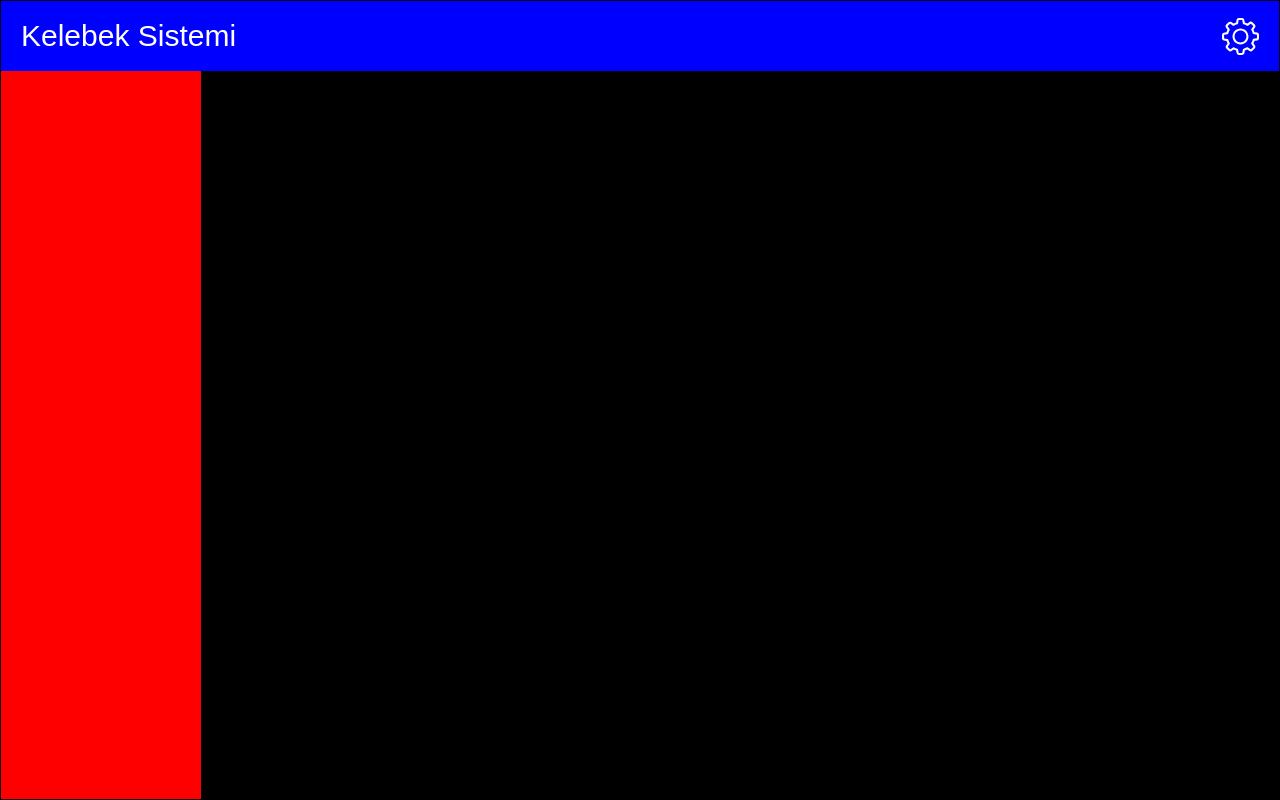
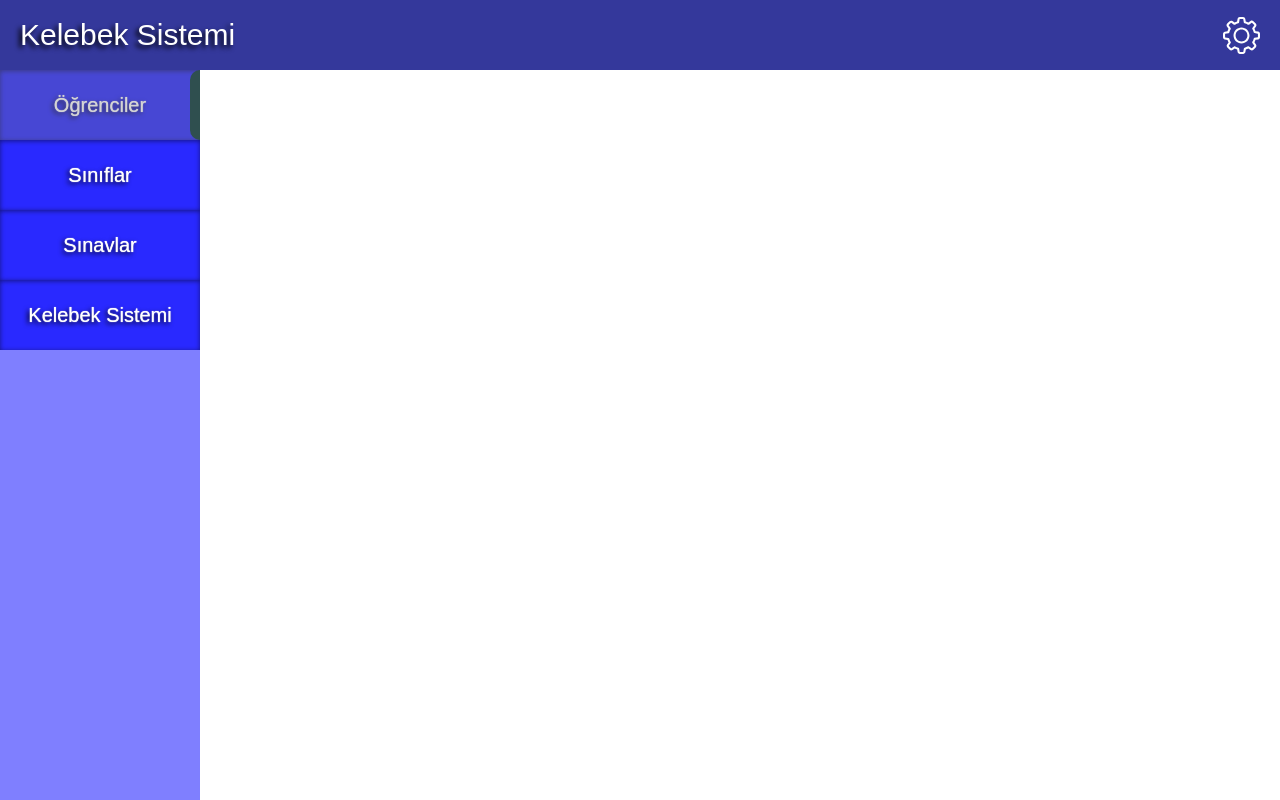
Before and after one commit to Hasqer/KelebekSistemi, a plain HTML site: page Frontend/homePage.html in a window 1280 px wide. Drawn offline with nearby package versions, Linux system fonts and the light colour scheme.

Commit message:
editing home page

```diff
--- a/Frontend/homePage.html
+++ b/Frontend/homePage.html
@@ -17,7 +17,11 @@
             <div class="ExitButton" @click="ExitAccount()"><img src="public/svg/setting.svg" alt=""></div>
         </div>
         <div class="menuBox">
-
+            <div class="menuButtons" @click="menuSelectionElement=0*70">Öğrenciler</div>
+            <div class="menuButtons" @click="menuSelectionElement=1*70">Sınıflar</div>
+            <div class="menuButtons" @click="menuSelectionElement=2*70">Sınavlar</div>
+            <div class="menuButtons" @click="menuSelectionElement=3*70">Kelebek Sistemi</div>
+            <div class="menuSelection" :style="'top:'+menuSelectionElement+'px'"><div></div></div>
         </div>
         <div class="contentBox">
 
--- a/Frontend/public/script2.js
+++ b/Frontend/public/script2.js
@@ -1,9 +1,12 @@
 var app = new Vue({
     el:"#app",
     data:{
+        email:"",
+        password:"",
         message:"",
         DragdownStyle:"",
-        DragdownMessage:"Dosya Seçilmedi"
+        DragdownMessage:"Dosya Seçilmedi",
+        menuSelectionElement:0
     },
     methods:{
         cookieDelete(){
@@ -26,6 +29,9 @@ var app = new Vue({
             email:cookie[0][1],
             password:cookie[1][1]
         }
+        this.email = mydata.email;
+        this.password = mydata.password;
+        //müşteri doğrulama
         fetch("/getCustomer",{
             method:"post",
             body:JSON.stringify(mydata),
@@ -33,5 +39,18 @@ var app = new Vue({
         })
         .then(response => response.json())
         .then(json => this.message = json)
+        //öğürencileri çekme
+        try {
+            fetch("/getStudents",{
+                method:"post",
+                body:JSON.stringify(mydata),
+                headers:{"Content-type":"application/json"}
+            })
+            .then(response => response.json())
+            .then(json => console.log(json))
+        } catch (error) {
+
+        }
+
     }
 })
--- a/Frontend/public/style2.css
+++ b/Frontend/public/style2.css
@@ -43,27 +43,60 @@
     display: grid;
     grid-template-rows: 70px auto;
     grid-template-columns: 200px auto;
-    background-color: black;
-    border: 1px solid black;
     width: 100vw;
     height: 100vh;
 }
 
-#app div:nth-child(1){
+.bannerBox{
     grid-area: 1/1/1/span2;
-    background-color: blue;
-}
-
-#app div:nth-child(2){
-    background-color: red;
-}
-
-.bannerBox{
     background-color: #34389B;
     display: flex;
     justify-content: space-between;
     align-items: center;
     padding: 0px 20px;
+    text-shadow: -3px 3px 5px black;
+}
+
+.menuBox{
+    background-color: rgba(0, 0, 255, 0.5);
+    display: grid;
+    grid-template-rows: 70px 70px 70px 70px;
+    position: relative;
+}
+
+.menuButtons{
+    background-color: rgba(0, 0, 255, 0.678);
+    display: flex;
+    justify-content: center;
+    align-items: center;
+    user-select: none;
+    cursor: pointer;
+    color: white;
+    font-size: 20px;
+    text-shadow: 0px 0px 1px white,-2px 2px 5px black;
+    box-shadow: inset 0px 1px 5px rgba(0, 0, 0, 0.5);
+}
+
+.menuSelection{
+    position: absolute;
+    width: 100%;
+    height: 70px;
+    background-color: rgba(128, 128, 128, 0.342);
+    right: 0px;
+    top: 70px;
+    transition: 0.3s;/*
+    border-top: 1px solid rgba(0, 0, 0, 0.2);
+    border-bottom: 1px solid rgba(0, 0, 0, 0.2);*/
+}
+
+.menuSelection div{
+    height: 100%;
+    width: 10px;
+    border-top-left-radius: 20px;
+    border-bottom-left-radius: 20px;
+    position: relative;
+    float: right;
+    background-color: darkslategray;
 }
 
 .bannerBox span:nth-child(1){/*başlık css*/
```
